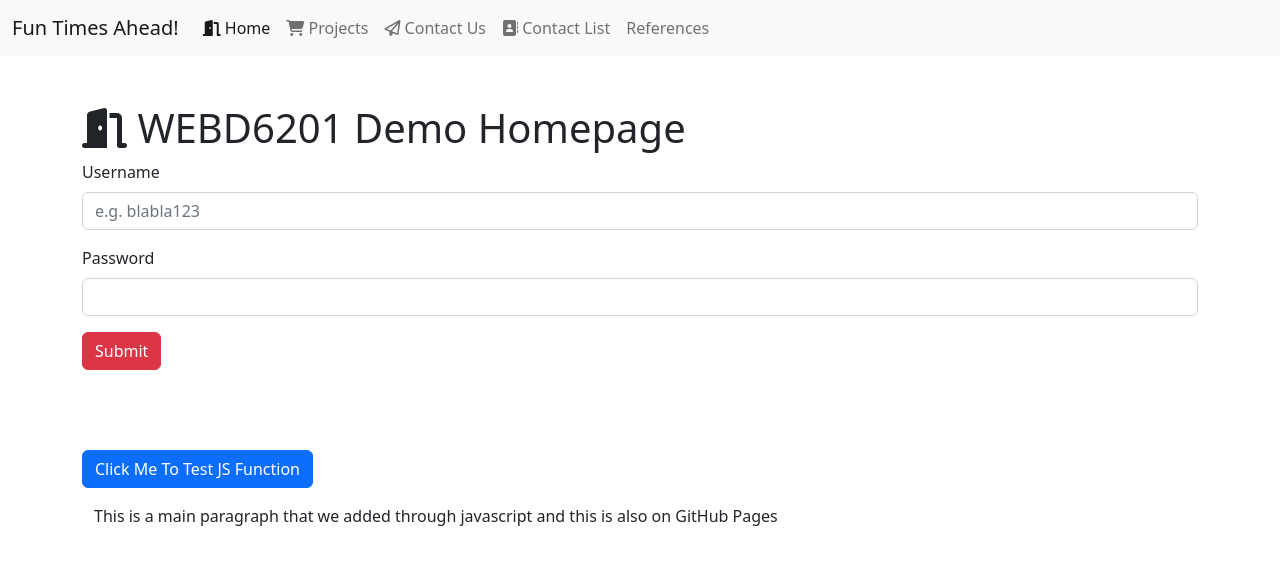
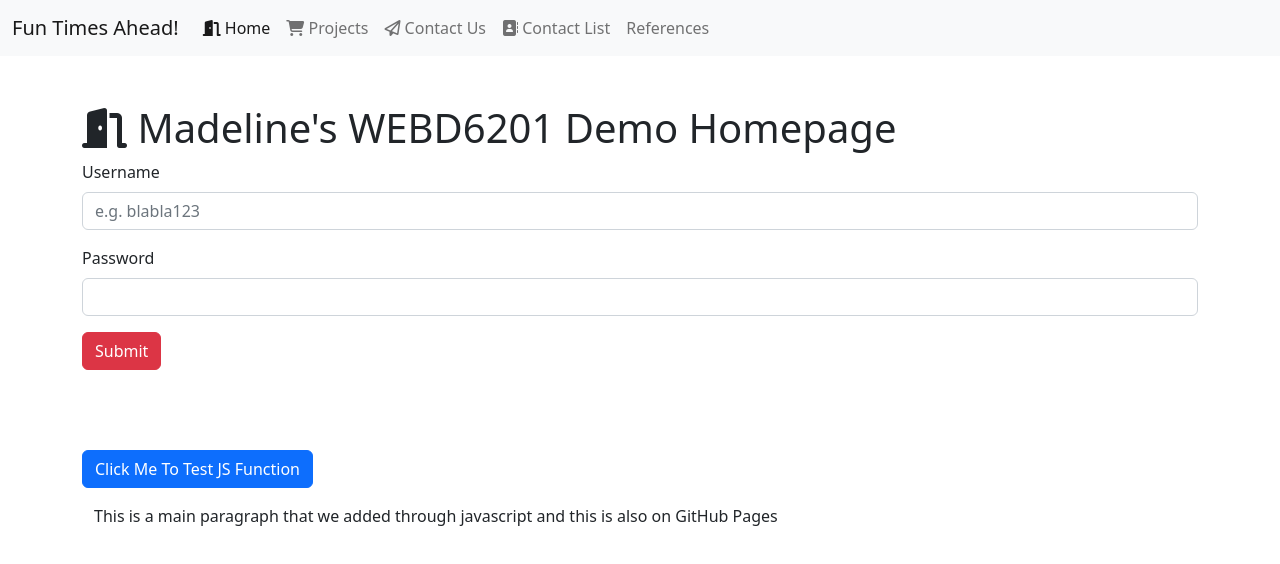
Before and after one commit to mitzyjitzy/webd6201-in-class-demo, a website: page index.html in a window 1280 px wide. Drawn offline with nearby package versions, Linux system fonts and the light colour scheme.

Commit message:
ICE6 initialization

```diff
--- a/index.html
+++ b/index.html
@@ -41,7 +41,7 @@
 
   <div class="container">
     <header class="mt-5">
-      <h1 id="welcome"><i class="fa-solid fa-door-open"></i> WEBD6201 Demo Homepage</h1>
+      <h1 id="welcome"><i class="fa-solid fa-door-open"></i> Madeline's WEBD6201 Demo Homepage</h1>
     </header>
   </div>
 
```
